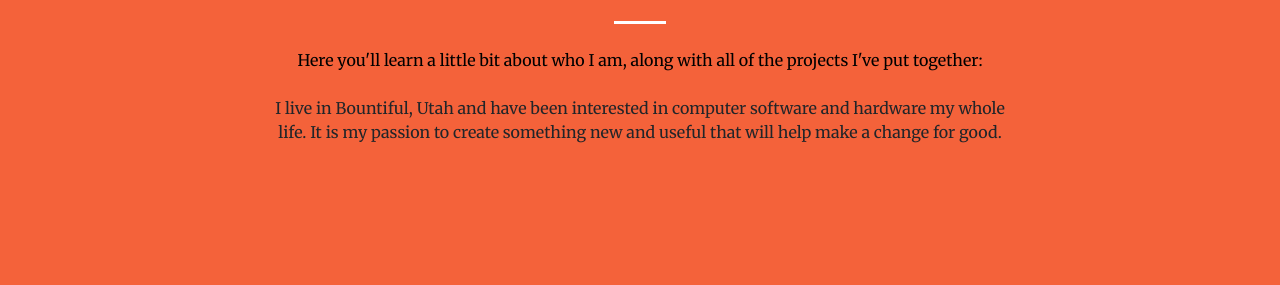
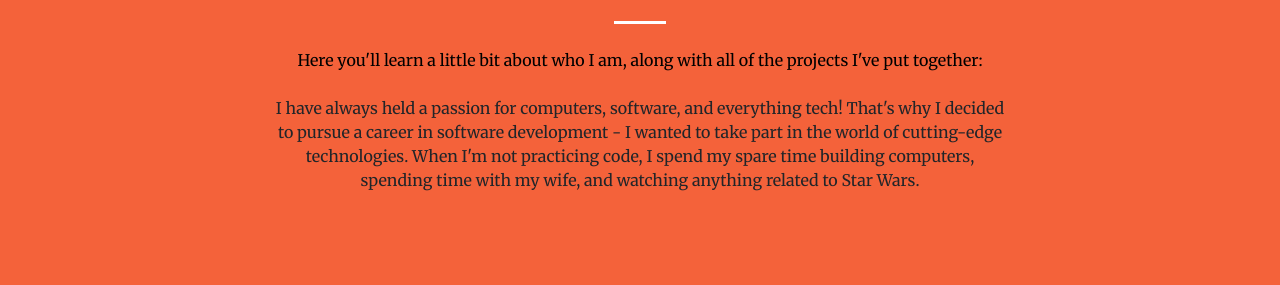
Before and after one commit to chas0n2/My-Portfolio, a website with bundled scripts: page index.html in a window 1280 px wide. Shown: the part 969-1254 px from the top of the page. Built offline with nearby package versions, Linux system fonts and the light colour scheme.

Commit message:
Updated About

```diff
--- a/index.html
+++ b/index.html
@@ -76,7 +76,7 @@
           <hr class="divider light my-4">
           <p class="text-white-50 mb-4" class="pTag-color">Here you'll learn a little bit about who I am, along with all of the projects I've put together:
             <br>
-            <P class="pTag-color">I live in Bountiful, Utah and have been interested in computer software and hardware my whole life. It is my passion to create something new and useful that will help make a change for good.</P>
+            <P class="pTag-color">I have always held a passion for computers, software, and everything tech! That's why I decided to pursue a career in software development - I wanted to take part in the world of cutting-edge technologies. When I'm not practicing code, I spend my spare time building computers, spending time with my wife, and watching anything related to Star Wars.</P>
             <style>
               .pro1 {
                 color: white;
```
